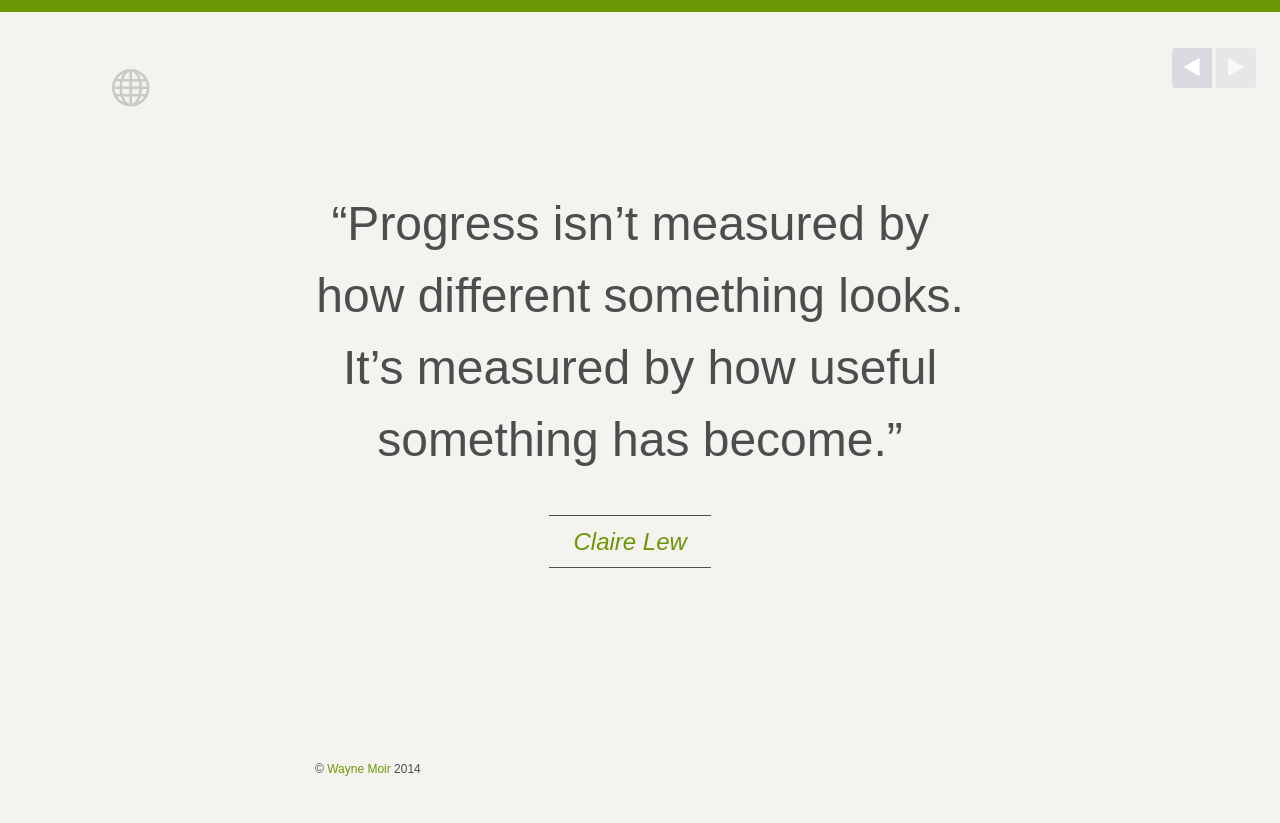
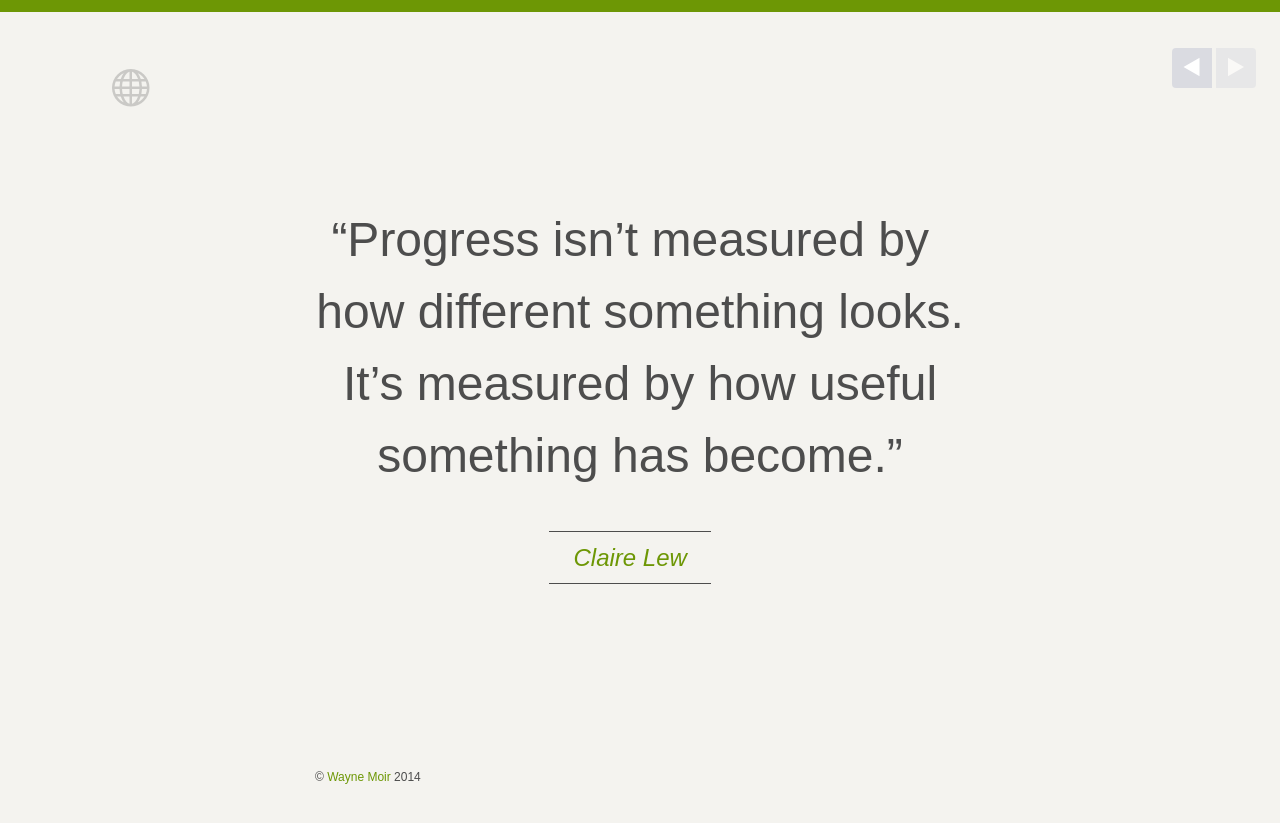
Before and after one commit to waynemoir/waynemoir.com, a Jekyll site: the page built from _posts/2014-05-10-progress-isnt-measured-by-how-different-something-looks.md, in a window 1280 px wide. Shown: the top 823 px of the page. Built offline with Jekyll 4.4.1, drawn with Linux system fonts in a browser that asks for light colours; some web fonts are replaced; Markdown is read by kramdown in place of the engine named in the settings.

Commit message:
Initial commit of quote and pagination styling

```diff
--- a/_layouts/quote.html
+++ b/_layouts/quote.html
@@ -5,15 +5,11 @@
 {% include vars.html %}
 
 
-
 <article class="quote">
-
 
 	{{content}}
 
 </article>
 
 
-
-
 {% include post-nav.html %}
--- a/_posts/2014-05-10-progress-isnt-measured-by-how-different-something-looks.md
+++ b/_posts/2014-05-10-progress-isnt-measured-by-how-different-something-looks.md
@@ -7,7 +7,14 @@
 - quotes
 ---
 
-<blockquote>
+<blockquote class="big-quote">
+
 	<p>Progress isn&#8217;t measured by how different something looks. It’s measured by how useful something has become.</p>
-	<footer><cite><a href="http://signalvnoise.com/posts/3740-reading-the-difference">Claire Lew</a></cite></footer>
+
+	<footer class="big-quote__footer">
+		<cite class="big-quote__cite">
+			<a href="http://signalvnoise.com/posts/3740-reading-the-difference">Claire Lew</a>
+		</cite>
+	</footer>
+
 </blockquote>
--- a/css/style.css
+++ b/css/style.css
@@ -3935,6 +3935,29 @@
   background-color: #6d9705;
 }
 
+/*------------------------------------*\
+    $QUOTE POST LAYOUT
+\*------------------------------------*/
+.quote .big-quote {
+  padding: 144px 0;
+}
+
+.big-quote {
+  font-size: 48px;
+  text-align: center;
+}
+
+.big-quote__footer {
+  font-size: 24px;
+  margin-top: 48px;
+}
+
+.big-quote__cite {
+  border: 1px solid #4d4d4d;
+  border-width: 1px 0;
+  padding: 12px 24px;
+}
+
 .block-list__link {
   color: #4d4d4d;
 }
@@ -3980,19 +4003,25 @@
   color: #fff;
 }
 
-.quote {
+.block-list--large {
+  border-top-width: 0;
+}
+
+.block-list--large > li {
+  margin-bottom: 72px;
+  padding-bottom: 72px;
+}
+
+.pagination {
+  margin-top: -48px;
   text-align: center;
-  padding: 8em 0;
-}
-.quote blockquote {
-  font-size: 48px;
-}
-.quote footer {
-  font-size: 24px;
-  margin-top: 48px;
-}
-.quote cite {
-  border: 1px solid #4d4d4d;
-  border-width: 1px 0;
-  padding: 12px 24px;
-}
+}
+
+.pagination > li {
+  padding: 12px;
+}
+
+.pagination > li > a {
+  padding: 12px;
+  margin: -12px;
+}
--- a/css/style.scss
+++ b/css/style.scss
@@ -26,6 +26,7 @@
 @import "ui/page-head";
 @import "ui/side-panel";
 @import "ui/article";
+@import "ui/quote";
 @import "ui/block-list";
 @import "ui/footer";
 @import "ui/misc";
```
Also changed, not shown: css/_shame.scss (+20 -14 lines), css/ui/_quote.scss (added, +26 -0 lines).
